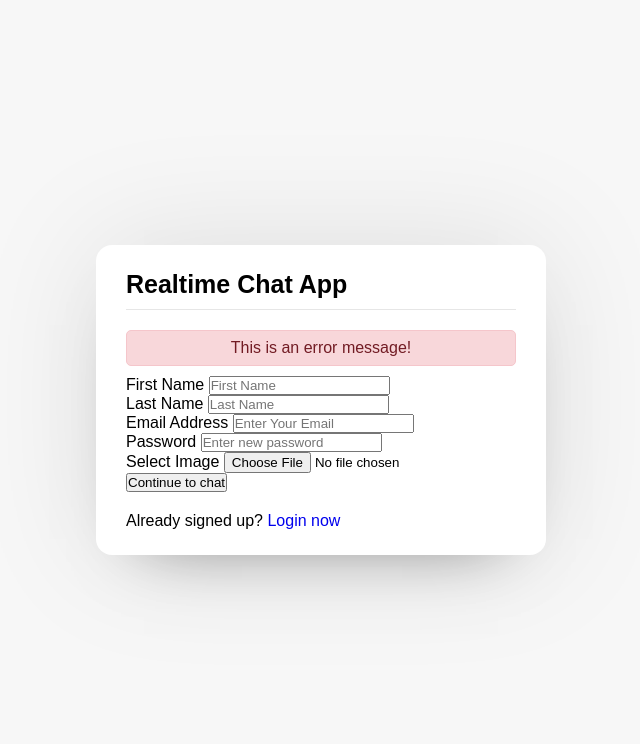
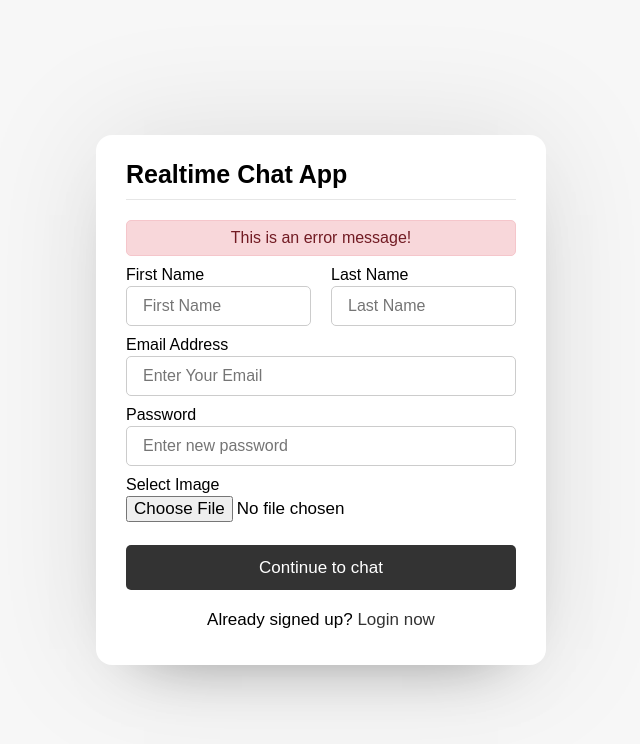
Before and after one commit to mertoenjosh/chatApp-PHP, a PHP site: page / in a window 1280 px wide. Shown: the top 744 px of the page, without its empty margins (319-959 px from the left). Run offline with PHP 8.4, Linux system fonts and the light colour scheme.

Commit message:
done creating index.html

```diff
--- a/index.html
+++ b/index.html
@@ -15,33 +15,33 @@
         <form action="#">
           <div class="error-txt">This is an error message!</div>
           <div class="name-details">
-            <div class="field">
+            <div class="field input">
               <label>First Name</label>
               <input type="text" placeholder="First Name" />
             </div>
 
-            <div class="field">
+            <div class="field input">
               <label>Last Name</label>
               <input type="text" placeholder="Last Name" />
             </div>
           </div>
 
-          <div class="field">
+          <div class="field input">
             <label>Email Address</label>
             <input type="email" placeholder="Enter Your Email" />
           </div>
 
-          <div class="field">
+          <div class="field input">
             <label>Password</label>
             <input type="text" placeholder="Enter new password" />
           </div>
 
-          <div class="field">
+          <div class="field image">
             <label>Select Image</label>
             <input type="file" />
           </div>
 
-          <div class="field">
+          <div class="field button">
             <input type="submit" value="Continue to chat" />
           </div>
         </form>
--- a/style.css
+++ b/style.css
@@ -49,3 +49,66 @@ SIGN UP FORM
   margin-bottom: 10px;
   border: 1px solid #f5c6cb;
 }
+
+.form form .name-details {
+  display: flex;
+}
+.form .name-details .field:first-child {
+  margin-right: 10px;
+}
+.form .name-details .field:last-child {
+  margin-left: 10px;
+}
+
+.form form .field {
+  display: flex;
+  flex-direction: column;
+  margin-bottom: 10px;
+}
+
+.form form .field label {
+  margin-bottom: 2px;
+}
+
+.form form .field input {
+  outline: none;
+}
+
+.form form .input input {
+  height: 40px;
+  width: 100%;
+  font-size: 16px;
+  padding: 0 16px;
+  border: 1px solid #ccc;
+  border-radius: 5px;
+}
+
+.form form .image input {
+  font-size: 17px;
+}
+
+.form form .button input {
+  margin-top: 13px;
+  height: 45px;
+  border: none;
+  font-size: 17px;
+  font-weight: 400;
+  background: #333;
+  color: #fff;
+  border-radius: 5px;
+  cursor: pointer;
+}
+
+.form .link {
+  text-align: center;
+  margin: 10px 0;
+  font-size: 17px;
+}
+
+.form .link a {
+  color: #333;
+}
+
+.form .link a:hover {
+  text-decoration: underline;
+}
```
